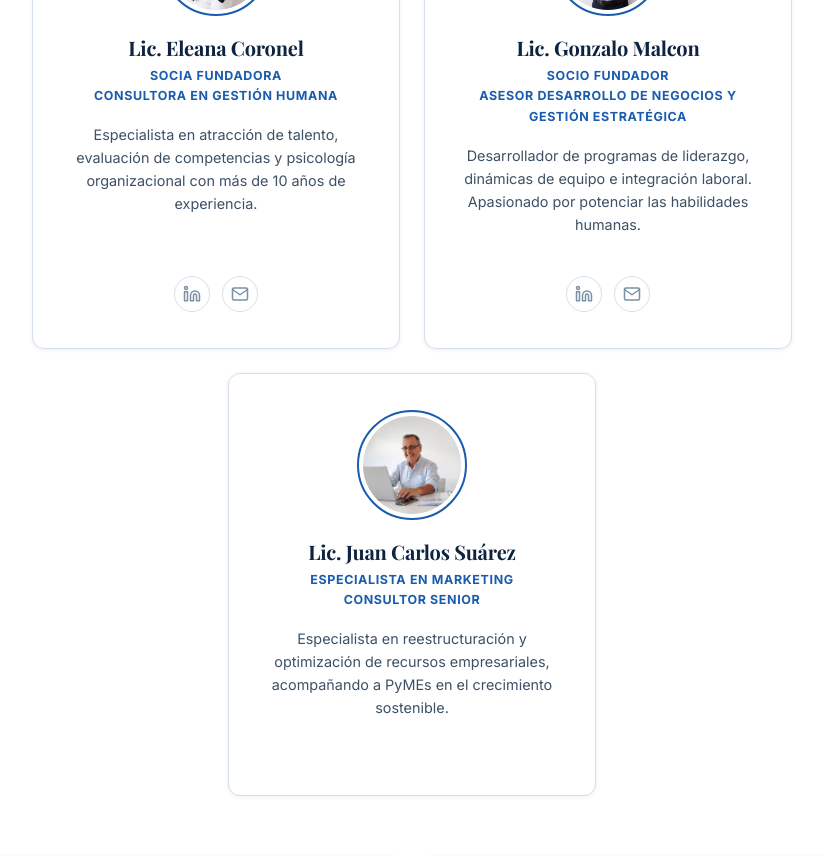
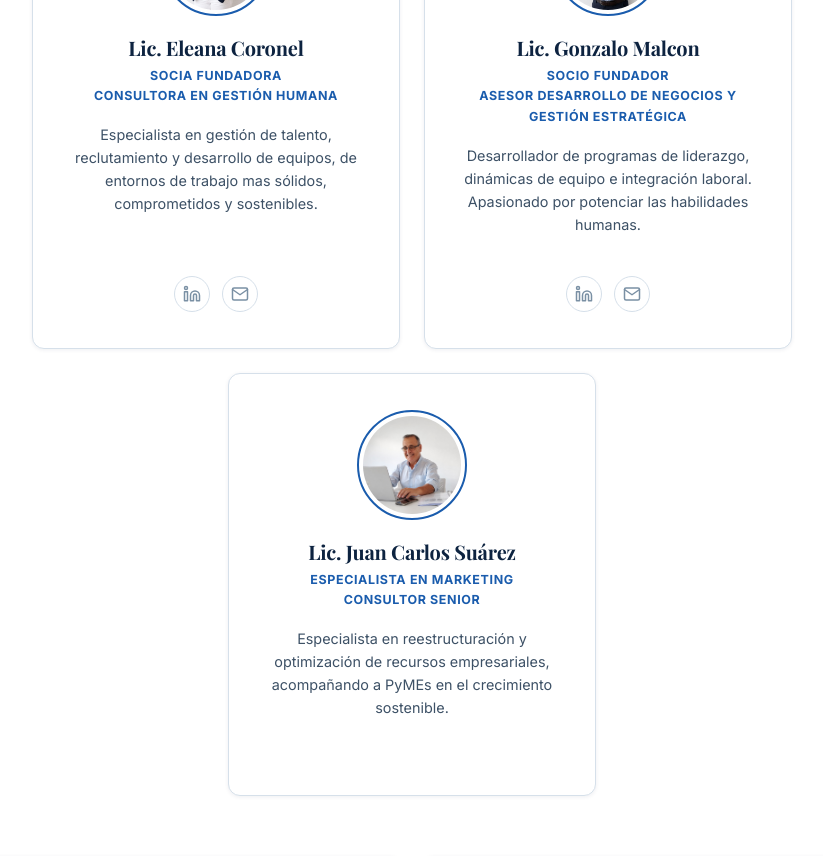
Before and after one commit to EtienneD10/conexiones-hr, a Next.js app: page / in a window 1280 px wide. Shown: the part 1620-2476 px from the top of the page, without its empty margins (228-1051 px from the left). Built offline with nearby package versions, Linux system fonts and the light colour scheme.

Commit message:
changes solved

```diff
--- a/src/components/About.js
+++ b/src/components/About.js
@@ -11,7 +11,7 @@ export default function About() {
           Consultora en Gestión Humana
         </>
       ),
-      desc: "Especialista en atracción de talento, evaluación de competencias y psicología organizacional con más de 10 años de experiencia.",
+      desc: "Especialista en gestión de talento, reclutamiento y desarrollo de equipos, de entornos de trabajo mas sólidos, comprometidos y sostenibles.",
       img: "/team-3.jpg",
       linkedin: "https://www.linkedin.com/in/eleanacoronel",
       email: "ecoronel@conexionesuy.com"
--- a/src/components/Team.js
+++ b/src/components/Team.js
@@ -5,7 +5,7 @@ export default function Team() {
     {
       name: "Lic. María Gómez",
       role: "Directora de Reclutamiento y Selección",
-      desc: "Especialista en gestión de talento, reclutamiento y desarrollo de equipos, de entornos de trabajo mas sólidos, comprometidos y sostenibles.",
+      desc: "Especialista en atracción de talento, evaluación de competencias y psicología organizacional con más de 10 años de experiencia.",
       avatar: (
         <svg viewBox="0 0 100 100" className="team-svg-avatar">
           <circle cx="50" cy="50" r="48" fill="url(#avatarGrad1)" />
```
